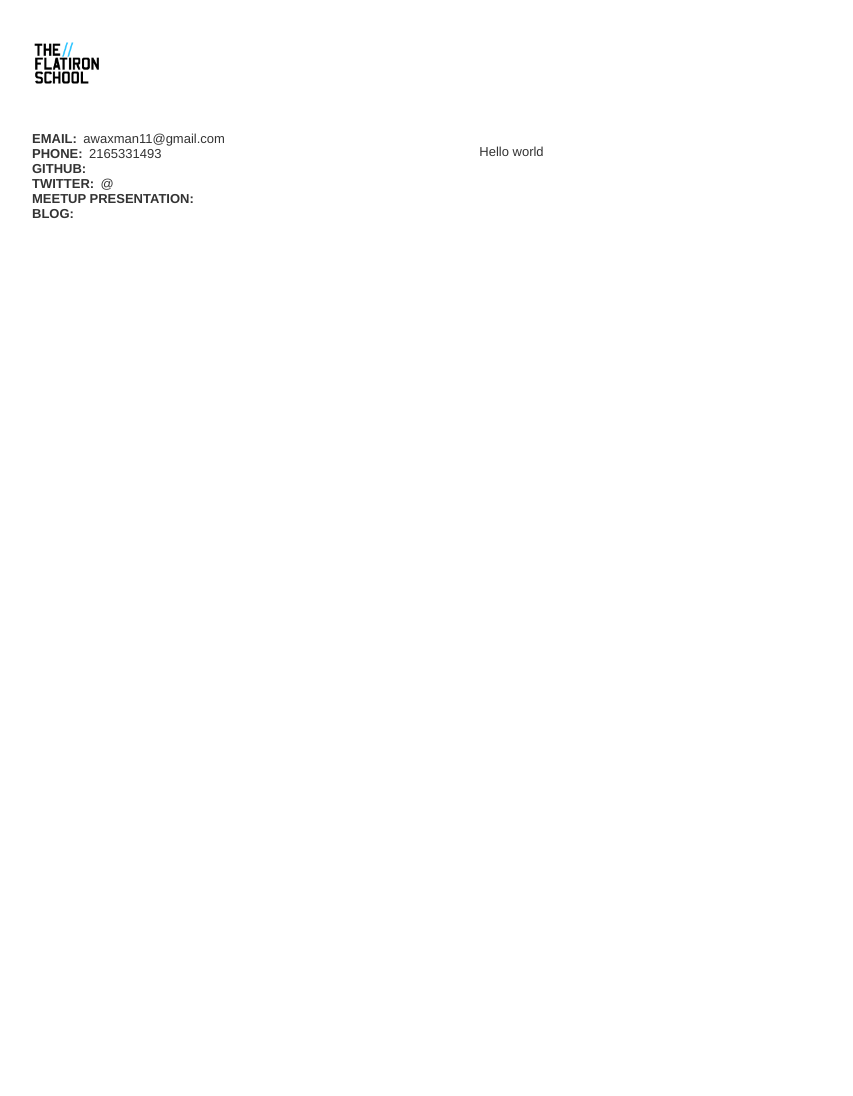
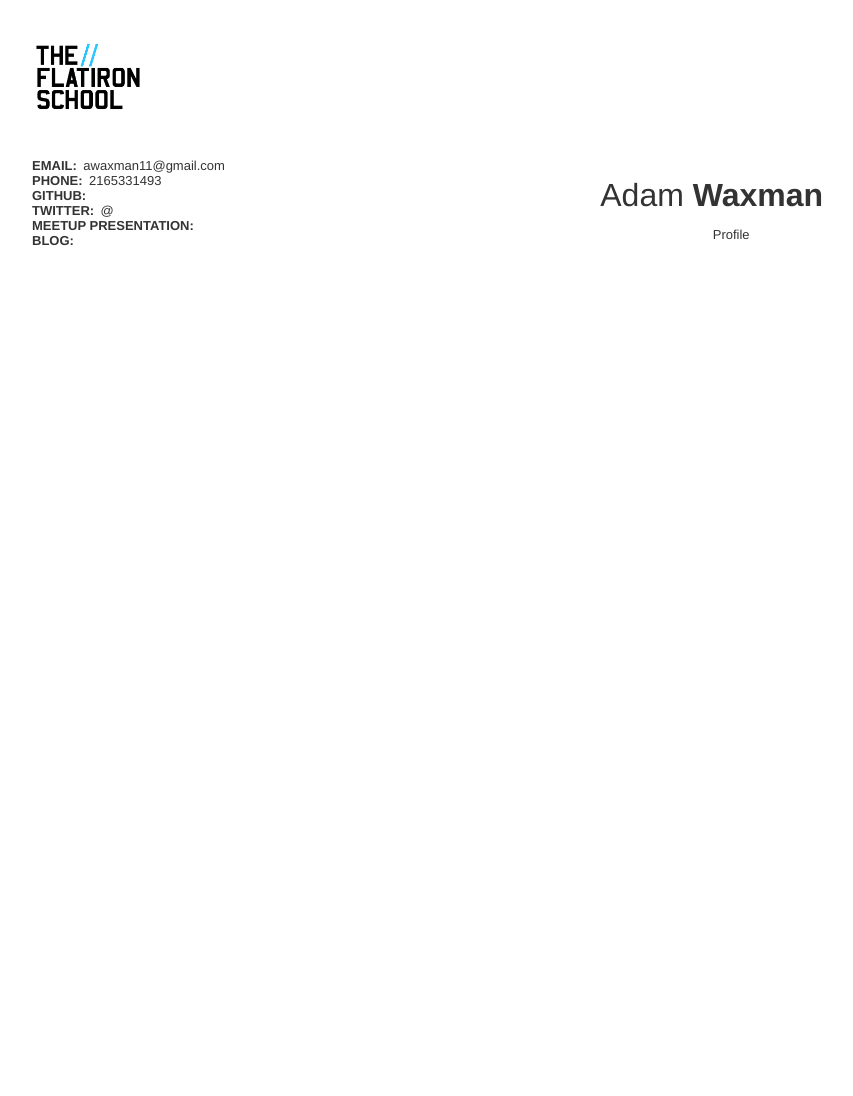
Before and after one commit to irosenb/booklet, a Jekyll site: the page built from _posts/2013-08-06-Adam Waxman.md, in a window 1280 px wide. Shown: the whole page, without its empty margins (18-871 px from the left). Built offline with Jekyll 4.4.1, drawn with Linux system fonts in a browser that asks for light colours; nearby versions of some CDN libraries; Markdown is read by kramdown in place of the engine named in the settings; after the commit the page ends 940 px from its top, so only the background shows below that.

Commit message:
adding right section:

```diff
--- a/_layouts/profile.html
+++ b/_layouts/profile.html
@@ -25,32 +25,6 @@
 		<br>
 		<br>
 		<br>
-		<!-- <table class="info" cellspacing="0">
-			<tr>
-				<td class="field">Email</td>
-				<td>{{ page.email }} </td>
-			</tr>
-			<tr>
-				<td class="field">Phone</td>
-				<td>{{ page.phone }} </td>
-			</tr>
-			<tr>
-				<td class="field">Github</td>
-				<td>{{ page.github }} </td>
-			</tr>
-			<tr>
-				<td class="field">Twitter</td>
-				<td class="twitter">{{ page.twitter }} </td>
-			</tr>
-			<tr>
-				<td class="field">Meetup Presentation</td>
-				<td class="presentation">{{ page.presentation }} lorem is</td>
-			</tr>
-			<tr>
-				<td class="field">Blog</td>
-				<td>{{ page.blog }} </td>
-			</tr>
-		</table> -->
 
 		<div class="info">
 			<div class="field left">Email</div>
@@ -72,7 +46,10 @@
 			{% endfor %}
 		</div>
 	</div>
-
-	<p> Hello world </p>
+	<div class="person">
+		<h2 class="name">{{ page.first_name }} <b>{{ page.last_name }}</b> </h2>
+		<p class="profile">Profile</p>
+		<div class="id">{{ page.profile_num }} </div>
+	</div>
 </body>
 </html>
--- a/css/style.css
+++ b/css/style.css
@@ -1,6 +1,9 @@
 body {
-	width: 816px;
-	height: 1056px;
+	/*width: 8.5in;
+	height: 11.5in;*/
+	/*size: 8.5in 11in;*/
+	width: 100%;
+	height: 100%;
 }
 
 table {
@@ -81,9 +84,16 @@ div.right {
 
 .visible-print  { display: inherit !important; }
 
+/* Trying to print on one page. Not working. */
+
 
 @media print {
-	.thumbnail {
-		float: right;
+	body {
+		width: 100%;
+		height: 100%;
 	}
 }
+
+@page {
+	size: 8.5in 11in;
+}
```
